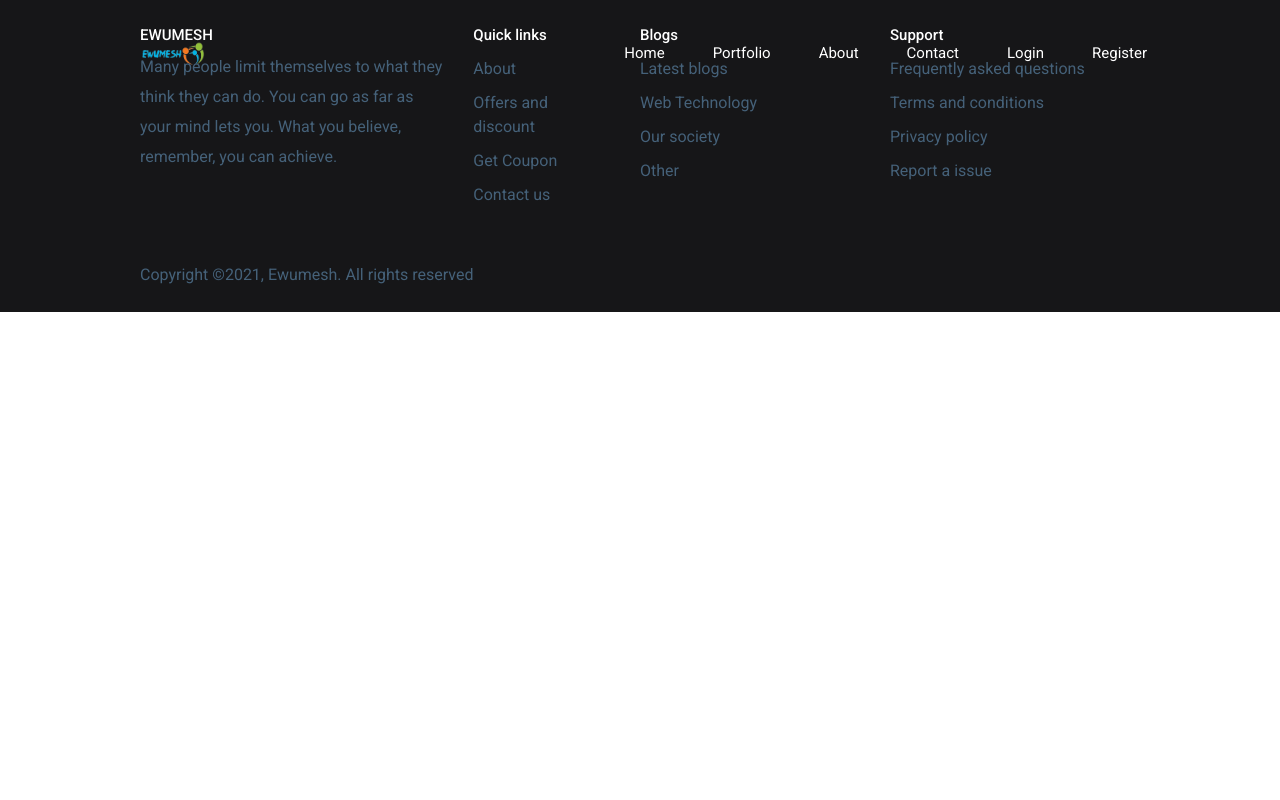
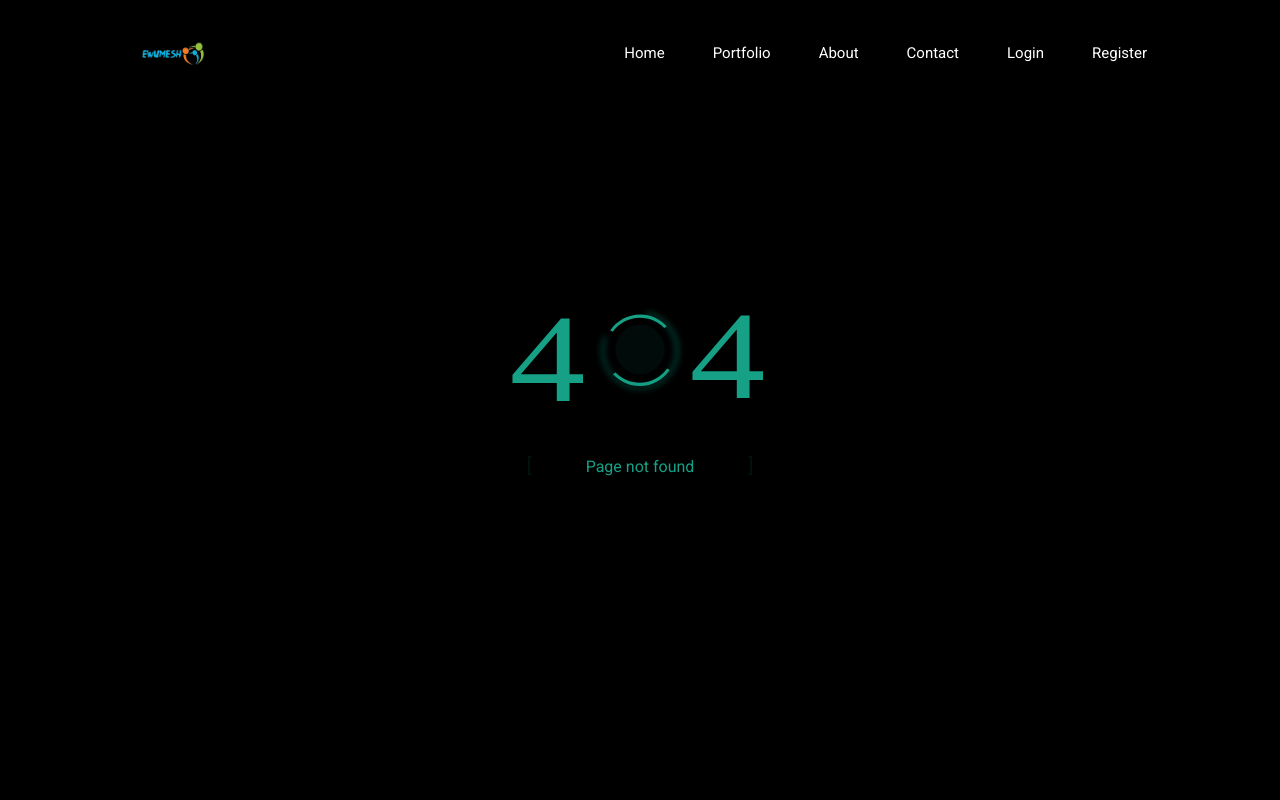
Before and after one commit to ewumesh/ewumesh, an Angular app: page /404 in a window 1280 px wide. Before the commit this address led to /. Shown: the top 800 px of the page. Built offline with nearby package versions, Linux system fonts and the light colour scheme.

Commit message:
404_component_added

```diff
--- a/src/app/app.module.ts
+++ b/src/app/app.module.ts
@@ -6,6 +6,7 @@
 import { AppRoutingModule } from './app.routing';
 import { BrowserAnimationsModule } from '@angular/platform-browser/animations';
 import { SnackbarModule } from './shred/validations/snackbar/snackbar.module';
+import { PageNotFoundModule } from './modules/404/404.module';
 
 @NgModule({
   declarations: [
@@ -18,7 +19,8 @@
     AppRoutingModule,
 
     BrowserAnimationsModule,
-    SnackbarModule
+    SnackbarModule,
+    PageNotFoundModule
   ],
   providers: [],
   bootstrap: [AppComponent]
--- a/src/app/app.routing.ts
+++ b/src/app/app.routing.ts
@@ -1,12 +1,14 @@
 import { NgModule } from '@angular/core';
 import { RouterModule, Routes } from '@angular/router';
+import { PageNotFoundComponent } from './modules/404/404.component';
 
 const routes: Routes = [
     {path: 'login', loadChildren: () => import('./modules/authentication/login/login.module'). then(r => r.LoginModule)},
     {path: 'register', loadChildren: () => import('./modules/authentication/sign-up/sign-up.module'). then(r => r.SignUpModule)},
     {path: 'home', loadChildren: () => import('./modules/home/home.module'). then(r => r.HomeModule)},
+    {path: '404', component: PageNotFoundComponent},
 	{ path: '', redirectTo: 'home', pathMatch: 'full' },
-	{ path: '**', redirectTo: '', pathMatch: 'full' },
+	{ path: '**', redirectTo: '404' },
 ];
 
 @NgModule({
--- /dev/null
+++ b/src/app/modules/404/404.component.html
@@ -0,0 +1,53 @@
+<html>
+
+<head>
+    <meta charset="UTF-8">
+    <link href="https://fonts.googleapis.com/css?family=Lato" rel="stylesheet">
+</head>
+
+<body>
+
+
+    <div id="container" style="padding-top: 250px !important;">
+
+        <svg version="1.1" xmlns="http://www.w3.org/2000/svg" xmlns:xlink="http://www.w3.org/1999/xlink" x="0px" y="0px" viewBox="0 0 200 82.7" style="enable-background:new 0 0 200 82.7;" xml:space="preserve">
+
+<g id="Calque_1">
+	<text id="XMLID_3_" transform="matrix(1.2187 0 0 1 13 75.6393)" class="st0 st1">4</text>
+	<text id="XMLID_4_" transform="matrix(1.2187 0 0 1 133.0003 73.6393)" class="st0 st1">4</text>
+</g>
+<g id="Calque_2">
+<g>
+	<path id="XMLID_11_" d="M81.8,29.2c4.1-5.7,10.7-9.4,18.3-9.4c6.3,0,12.1,2.7,16.1,6.9c0.6-0.4,1.1-0.7,1.7-1.1
+		c-4.4-4.8-10.8-7.9-17.8-7.9c-8.3,0-15.6,4.2-20,10.6C80.7,28.5,81.3,28.8,81.8,29.2z"/>
+		<path id="XMLID_2_" d="M118.1,53.7c-4,5.7-10.7,9.5-18.2,9.5c-6.3,0-12.1-2.6-16.2-6.8c-0.6,0.4-1.1,0.7-1.7,1.1
+		c4.4,4.8,10.8,7.8,17.9,7.8c8.3,0,15.6-4.3,19.9-10.7C119.2,54.5,118.6,54.1,118.1,53.7z"/>
+		 <animateTransform attributeName="transform" type="rotate" from="360 100 41.3" to="0 100 41.3" dur="10s" repeatCount="indefinite" />
+  </g>
+  <g id="XMLID_6_">
+  <g  id="XMLID_18_">
+
+
+
+  		<circle class="circle"  cx="100" cy="41" r="1"></circle>
+  	</g>
+  </g><defs>
+  		<filter id="blurFilter4" x="-20" y="-20" width="200" height="200">
+  			<feGaussianBlur in="SourceGraphic" stdDeviation="2" />
+  		</filter>
+  	</defs>
+  <path    id="XMLID_5_" class="st2" d="M103.8,16.7c0.1,0.3,0.1,0.6,0.1,0.9c11.6,1.9,20.4,11.9,20.4,24.1c0,13.5-10.9,24.4-24.4,24.4
+  S75.6,55.1,75.6,41.7c0-3.2,0.6-6.3,1.7-9.1c-0.3-0.2-0.5-0.3-0.7-0.5c-1.2,3-1.9,6.2-1.9,9.6c0,14,11.3,25.3,25.3,25.3
+  s25.3-11.3,25.3-25.3C125.3,29,115.9,18.5,103.8,16.7z"/>
+
+
+</g>
+</svg>
+
+        <div class="message">
+            Page not found
+        </div>
+    </div>
+</body>
+
+</html>
--- /dev/null
+++ b/src/app/modules/404/404.component.scss
@@ -0,0 +1,117 @@
+* {
+    padding: 0px;
+    margin: 0px;
+}
+
+body {
+    background: black;
+}
+
+.st0 {
+    font-family: 'FootlightMTLight';
+}
+
+.st1 {
+    font-size: 83.0285px;
+}
+
+.st2 {
+    fill: gray;
+}
+
+svg {
+    width: 300px;
+    height: 200px;
+    text-align: center;
+    fill: #16a085;
+}
+
+path#XMLID_5_ {
+    fill: #16a085;
+    filter: url(#blurFilter4);
+}
+
+path#XMLID_11_,
+path#XMLID_2_ {
+    fill: #16a085;
+}
+
+.circle {
+    animation: out 2s infinite ease-out;
+    fill: #16a085;
+}
+
+#container {
+    text-align: center;
+}
+
+.message {
+    color: #16a085;
+}
+
+.message:after {
+    content: "]";
+}
+
+.message:before {
+    content: "[";
+}
+
+.message:after,
+.message:before {
+    color: #16a085;
+    font-size: 20px;
+    -webkit-animation-name: opacity;
+    -webkit-animation-duration: 2s;
+    -webkit-animation-iteration-count: infinite;
+    -webkit-animation-name: opacity;
+    animation-name: opacity;
+    -webkit-animation-duration: 2s;
+    animation-duration: 2s;
+    -webkit-animation-iteration-count: infinite;
+    animation-iteration-count: infinite;
+    margin: 0 50px;
+}
+
+@-webkit-keyframes opacity {
+    0%,
+    100% {
+        opacity: 0;
+    }
+    50% {
+        opacity: 1;
+    }
+}
+
+@keyframes opacity {
+    0%,
+    100% {
+        opacity: 0;
+    }
+    50% {
+        opacity: 1;
+    }
+}
+
+@keyframes out {
+    0% {
+        r: 1;
+        opacity: 0.9;
+    }
+    25% {
+        r: 5;
+        opacity: 0.3;
+    }
+    50% {
+        r: 10;
+        opacity: 0.2;
+    }
+    75% {
+        r: 15;
+        opacity: 0.1;
+    }
+    100% {
+        r: 20;
+        opacity: 0;
+    }
+}
--- /dev/null
+++ b/src/app/modules/404/404.component.ts
@@ -0,0 +1,11 @@
+import { Component, OnInit } from '@angular/core';
+
+@Component({
+    templateUrl: './404.component.html',
+    styleUrls: ['./404.component.scss']
+})
+export class PageNotFoundComponent implements OnInit {
+    constructor() { }
+
+    ngOnInit(): void { }
+}
--- a/src/app/modules/nav/nav.component.html
+++ b/src/app/modules/nav/nav.component.html
@@ -8,7 +8,7 @@
                 <li><a href="Javascript:;" (click)="home()">Home</a></li>
                 <li><a href="Javascript:;">Portfolio</a></li>
                 <li><a href="Javascript:;">About</a></li>
-                <li><a href="Javascript:;">Contact</a></li>
+                <li><a href="Javascript:;" (click)="contact()">Contact</a></li>
                 <li><a href="Javascript:;" (click)="login()">Login</a></li>
                 <li><a href="Javascript:;" (click)="register()">Register</a></li>
             </ul>
--- a/src/app/modules/nav/nav.component.ts
+++ b/src/app/modules/nav/nav.component.ts
@@ -32,4 +32,8 @@
             this.router.navigate(['/register']);
         }, 300)
     }
+
+    contact() {
+        this.router.navigate(['/asd'])
+    }
 }
```
Also changed, not shown: src/app/modules/404/404.module.ts (added, +12 -0 lines).
